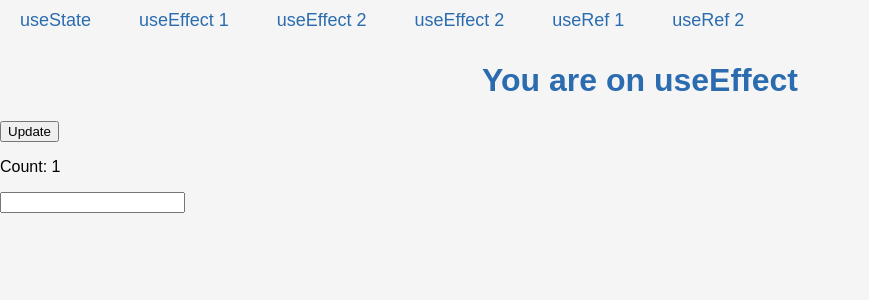
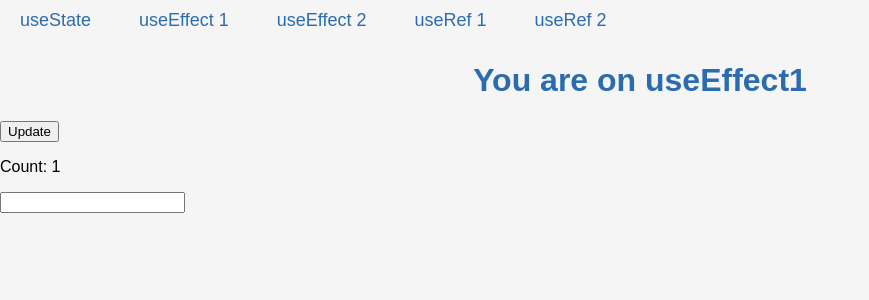
Before and after one commit to ArmsTina/practice_react_hooks, a React (Create React App) app: page /useeffect1 in a window 1280 px wide. Shown: the top 300 px of the page, without its empty margins (0-869 px from the left). Built offline with nearby package versions, Linux system fonts and the light colour scheme.

Commit message:
Headings are updated

```diff
--- a/src/App.js
+++ b/src/App.js
@@ -15,7 +15,6 @@ function App() {
         <nav><Link to="/usestate">useState</Link></nav>
         <nav><Link to="/useeffect1">useEffect 1</Link></nav>
         <nav><Link to="/useeffect2">useEffect 2</Link></nav>
-        <nav><Link to="/useeffect2">useEffect 2</Link></nav>
         <nav><Link to="/useref1">useRef 1</Link></nav>
         <nav><Link to="/useref2">useRef 2</Link></nav>
       </HStack>
--- a/src/hooks/Practice_useEffect1.js
+++ b/src/hooks/Practice_useEffect1.js
@@ -36,7 +36,7 @@ export default function Practice_useEffect1(){
     // When a state is changed, it will cause a re-render.
     return(
         <>
-            <h1>You are on useEffect</h1>
+            <h1>You are on useEffect1</h1>
             <button onClick={handleCountUpdate}>Update</button>
             <p>Count: {count}</p>
             <input type='text' value={name} onChange={handleInputChange}></input>
--- a/src/hooks/Practice_useEffect2.js
+++ b/src/hooks/Practice_useEffect2.js
@@ -30,6 +30,7 @@ export default function Practice_useEffect2(){
 
     return(
         <>
+            <h1>You are on useEffect2</h1>
             {/* Timer is rendered when showTimer is true */}
             {showTimer && <Timer/>}
             <button onClick={handleToggleTimer}>Toggle Timer</button>
--- a/src/hooks/Practice_useRef1.js
+++ b/src/hooks/Practice_useRef1.js
@@ -38,6 +38,7 @@ export default function Practice_useRef1() {
 
     return (
         <>
+            <h1>You are on useRef1</h1>
             <p>Var: {countVar}</p>
             <button onClick={increaseCountVar}>Increase Var</button>
 
--- a/src/hooks/Practice_useRef2.js
+++ b/src/hooks/Practice_useRef2.js
@@ -22,6 +22,7 @@ export default function Practice_useRef2() {
 
     return (
         <>
+            <h1>You are on useRef2</h1>
             <input
                 type="text"
                 ref={inputRef}
```
